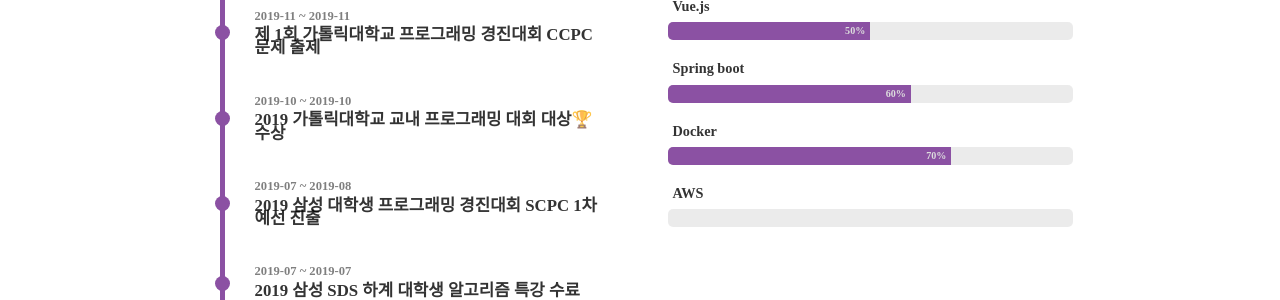
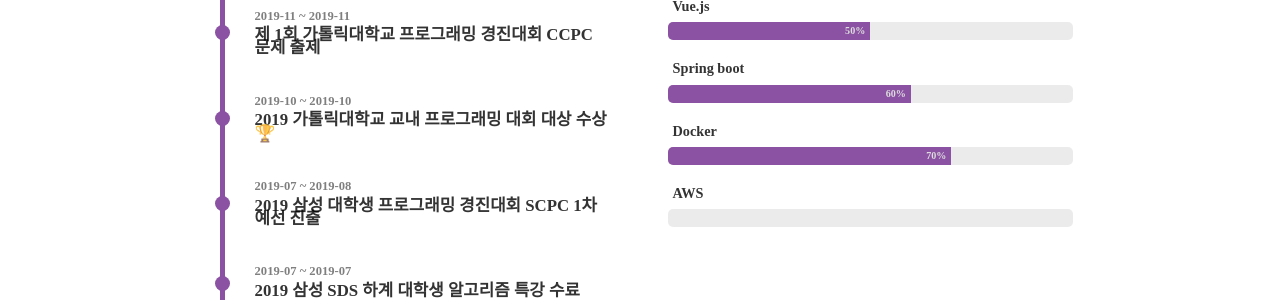
Before and after one commit to hschoi1104/hschoi1104.github.io, a Jekyll site: the page built from portfolio.html, in a window 1280 px wide and 900 px high, scrolled down 677 px. Shown: the part 150-450 px from the top of the window. Built offline with Jekyll 4.4.1, drawn with Linux system fonts in a browser that asks for light colours; nearby versions of some CDN libraries; some web fonts are replaced.

```diff
--- a/_config.yml
+++ b/_config.yml
@@ -30,7 +30,7 @@ theme_settings :
         experience : 제 1회 가톨릭대학교 프로그래밍 경진대회 CCPC 문제 출제
       - start : 2019-10
         end : 2019-10
-        experience : 2019 가톨릭대학교 교내 프로그래밍 대회 대상🏆 수상
+        experience : 2019 가톨릭대학교 교내 프로그래밍 대회 대상 수상🏆
       - start : 2019-07
         end : 2019-08
         experience : 2019 삼성 대학생 프로그래밍 경진대회 SCPC 1차 예선 진출
```
Also changed, not shown: assets/project/spectrum/intro.png (added).
